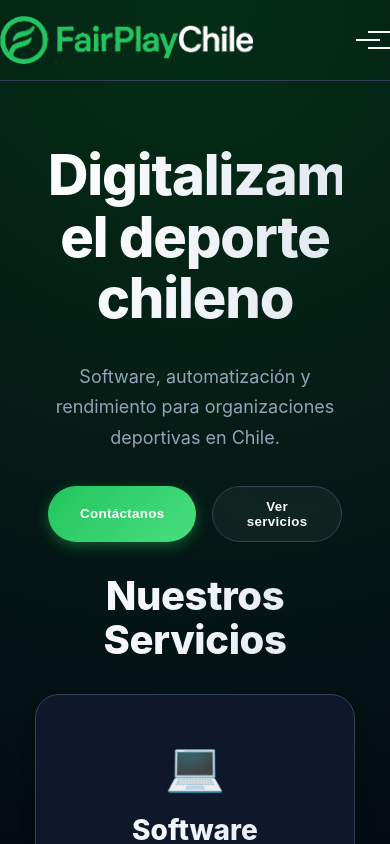
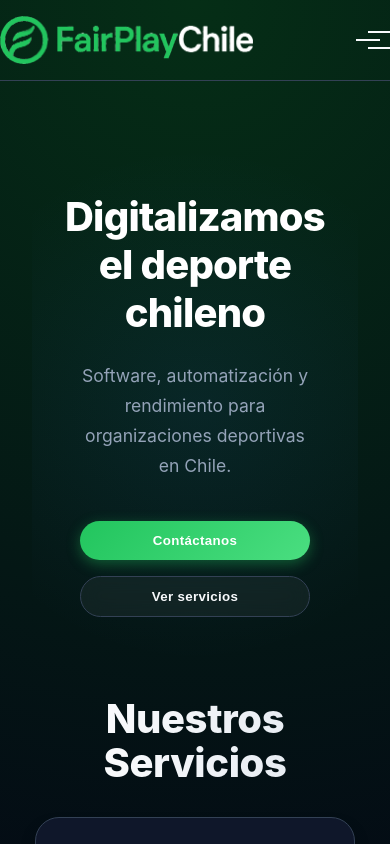
Before and after one commit to 2dcarrascocid/fplay-web, a Vue app: page / in a window 390 px wide. Shown: the top 844 px of the page. Built offline with nearby package versions, Linux system fonts and the light colour scheme.

Commit message:
nueva version

```diff
--- a/src/components/ui/HeroSection.vue
+++ b/src/components/ui/HeroSection.vue
@@ -1,12 +1,17 @@
 <template>
-  <section class="container text-center mt-lg mb-lg">
-    <h1>Digitalizamos el deporte chileno</h1>
-    <p>Software, automatización y rendimiento para organizaciones deportivas en Chile.</p>
+  <section class="hero-section text-center mt-lg mb-lg fade-in">
+    <div class="container relative z-10">
+      <h1 class="hero-title">Digitalizamos el deporte chileno</h1>
+      <p class="hero-subtitle">Software, automatización y rendimiento para organizaciones deportivas en Chile.</p>
 
-    <div class="flex justify-center gap-md" style="margin-top: 2rem;">
-      <button class="btn btn-primary" @click="goContact">Contáctanos</button>
-      <button class="btn btn-secondary" @click="goServicios">Ver servicios</button>
+      <div class="hero-actions">
+        <button class="btn btn-primary" @click="goContact">Contáctanos</button>
+        <button class="btn btn-secondary" @click="goServicios">Ver servicios</button>
+      </div>
     </div>
+
+    <!-- Decorative background element -->
+    <div class="hero-bg-glow"></div>
   </section>
 </template>
 
@@ -17,3 +22,78 @@ const router = useRouter();
 const goContact = () => router.push("/contacto");
 const goServicios = () => router.push("/servicios");
 </script>
+
+<style scoped>
+.hero-section {
+  padding: 4rem 1rem;
+  position: relative;
+  overflow: hidden;
+}
+
+.hero-title {
+  font-size: 3.5rem;
+  font-weight: 800;
+  line-height: 1.2;
+  margin-bottom: 1.5rem;
+  color: #ffffff;
+  /* Fallback for gradient visibility issues */
+  background: none;
+  -webkit-text-fill-color: initial;
+}
+
+.hero-subtitle {
+  font-size: 1.25rem;
+  color: var(--color-text-muted);
+  max-width: 700px;
+  margin: 0 auto 2.5rem;
+}
+
+.hero-actions {
+  display: flex;
+  justify-content: center;
+  gap: var(--spacing-md);
+}
+
+.hero-bg-glow {
+  position: absolute;
+  top: 50%;
+  left: 50%;
+  transform: translate(-50%, -50%);
+  width: 120%;
+  height: 120%;
+  background: radial-gradient(circle at center, rgba(59, 130, 246, 0.08) 0%, transparent 70%);
+  z-index: 0;
+  pointer-events: none;
+}
+
+.z-10 {
+  position: relative;
+  z-index: 10;
+}
+
+/* Mobile Responsiveness */
+@media (max-width: 768px) {
+  .hero-section {
+    padding: 3rem 1rem;
+  }
+
+  .hero-title {
+    font-size: 2.5rem; /* Smaller font for mobile */
+  }
+
+  .hero-subtitle {
+    font-size: 1.1rem;
+    padding: 0 1rem;
+  }
+
+  .hero-actions {
+    flex-direction: column; /* Stack buttons */
+    gap: 1rem;
+    padding: 0 1rem;
+  }
+
+  .hero-actions .btn {
+    width: 100%; /* Full width buttons */
+  }
+}
+</style>
--- a/src/pages/Contacto.vue
+++ b/src/pages/Contacto.vue
@@ -1,21 +1,24 @@
 <template>
   <section class="container mt-lg mb-lg">
-    <h1>Contacto</h1>
+    <h1>Contáctanos</h1>
+    <p class="mb-lg text-center">
+      Si estás interesado en transformar la gestión del deporte comunal y deseas más información sobre cómo nuestra plataforma puede ayudarte, por favor completa el siguiente formulario. Estamos comprometidos a promover una cultura deportiva justa y transparente.
+    </p>
 
     <form class="card" @submit.prevent="sendEmail">
       <div>
         <label class="label">Nombre</label>
-        <input class="input" v-model="form.nombre" required />
+        <input class="input" v-model="form.nombre" placeholder="Nombre completo" required />
       </div>
 
       <div style="margin-top: 1rem;">
         <label class="label">Correo</label>
-        <input class="input" v-model="form.correo" type="email" required />
+        <input class="input" v-model="form.correo" type="email" placeholder="correo@ejemplo.com" required />
       </div>
 
       <div style="margin-top: 1rem;">
         <label class="label">Mensaje</label>
-        <textarea class="input" rows="4" v-model="form.mensaje" required></textarea>
+        <textarea class="input" rows="4" v-model="form.mensaje" placeholder="Escribe tu mensaje aquí..." required></textarea>
       </div>
 
       <button class="btn btn-primary mt-lg">Enviar</button>
--- a/src/views/ContactView.vue
+++ b/src/views/ContactView.vue
@@ -7,15 +7,15 @@
     <form class="contact-form">
       <div class="form-group">
         <label class="label" for="name">Nombre</label>
-        <input id="name" type="text" class="input" placeholder="Tu nombre" />
+        <input id="name" type="text" class="input" placeholder="Nombre completo" />
       </div>
       <div class="form-group">
         <label class="label" for="email">Correo</label>
-        <input id="email" type="email" class="input" placeholder="tucorreo@example.com" />
+        <input id="email" type="email" class="input" placeholder="correo@ejemplo.com" />
       </div>
       <div class="form-group">
         <label class="label" for="message">Mensaje</label>
-        <textarea id="message" rows="4" class="input" placeholder="Escribe tu mensaje"></textarea>
+        <textarea id="message" rows="4" class="input" placeholder="Escribe tu mensaje aquí..."></textarea>
       </div>
       <button type="submit" class="btn btn-primary">Enviar</button>
     </form>
--- a/src/views/ProductsListView.vue
+++ b/src/views/ProductsListView.vue
@@ -2,6 +2,9 @@
   <div class="products-list-page bg-gradient-dark">
     <div class="container fade-in">
       <h1 class="text-center text-gradient mb-xl">Nuestros Productos</h1>
+      <p class="mb-lg text-center description-text">
+        Innovación tecnológica al servicio del deporte. Desarrollamos herramientas digitales intuitivas y potentes que transforman la experiencia de jugadores, organizadores y clubes, llevando la gestión deportiva al siguiente nivel.
+      </p>
 
       <div class="products-grid">
                 <!-- Card: FairPlay Arena -->
@@ -144,4 +147,12 @@
 .w-full {
   width: 100%;
 }
+
+.description-text {
+  max-width: 800px;
+  margin-left: auto;
+  margin-right: auto;
+  font-size: 1.125rem;
+  line-height: 1.6;
+}
 </style>
```
Also changed, not shown: src/bse/modif copy.md (+75 -4 lines).
